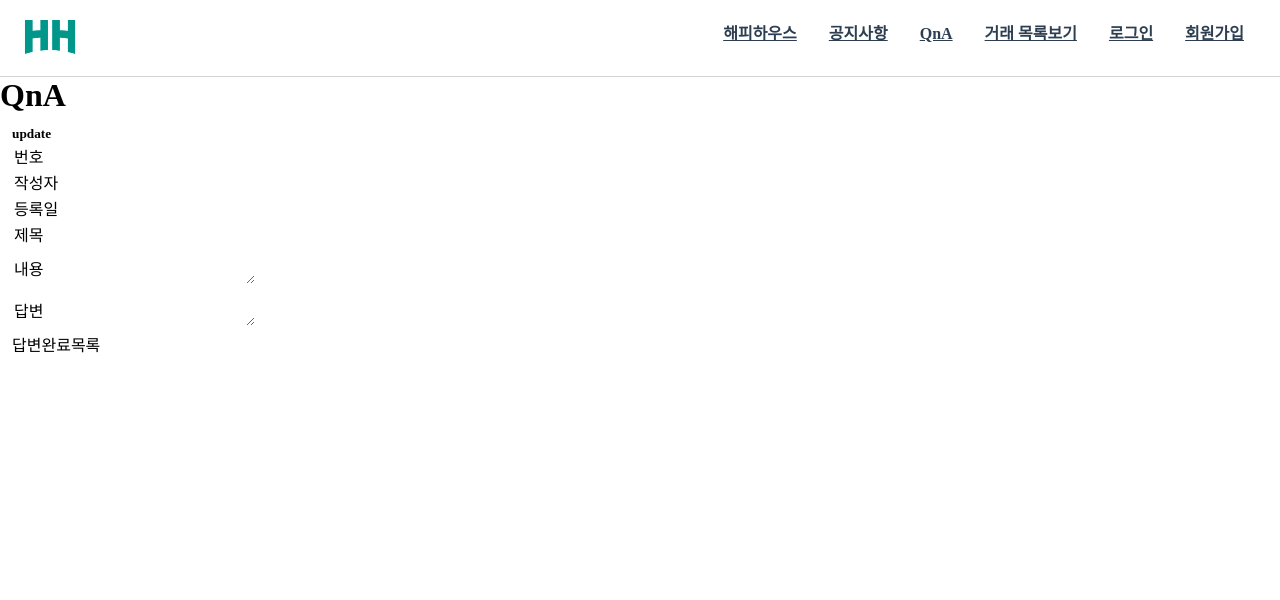
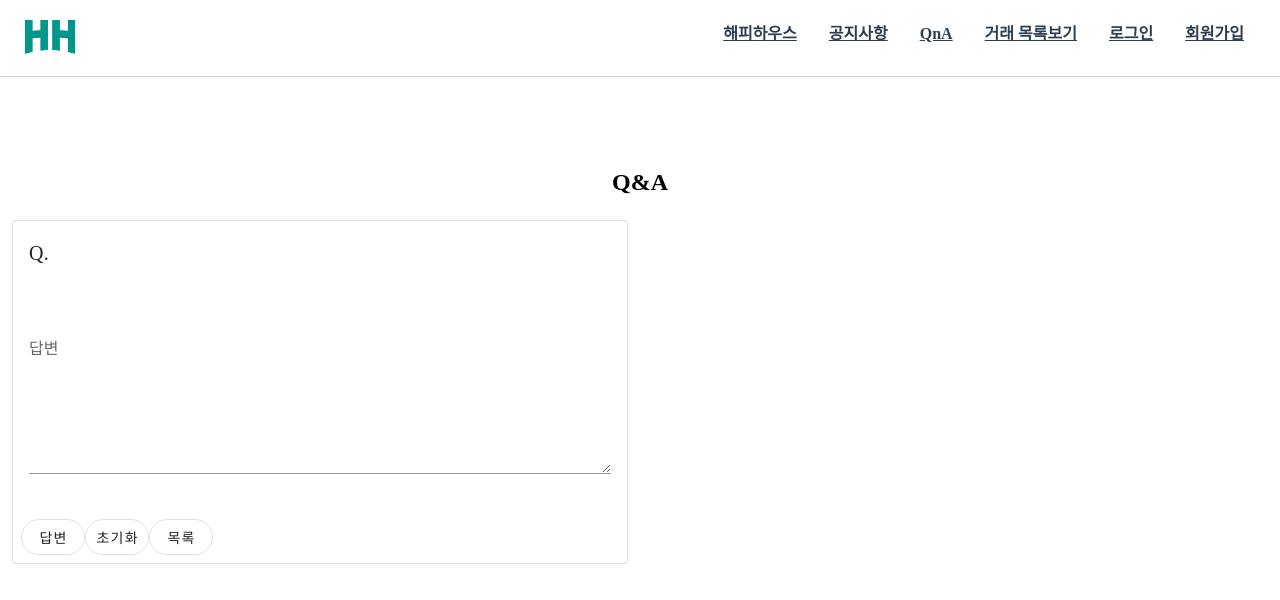
Before and after one commit to sumzi/HappyHouse, a Vue app in the folder happyhouse_vue/: page /qna/update/1 in a window 1280 px wide. Shown: the top 600 px of the page. Built offline with nearby package versions, Linux system fonts and the light colour scheme; what vue-fullpage.js would draw is missing.

Commit message:
Update qna

```diff
--- a/happyhouse_vue/src/components/qna/QnAList.vue
+++ b/happyhouse_vue/src/components/qna/QnAList.vue
@@ -1,13 +1,13 @@
 <template>
-  <div class="mt-4 col-8">
-    <table class="table table-bordered table-hover" style="table-layout: fixed">
-      <colgroup>
-        <col style="width: 10%" />
-        <col style="width: 40%" />
-        <col style="width: 15%" />
-        <col style="width: 20%" />
-        <col style="width: 15%" />
-      </colgroup>
+  <div class="d-flex justify-center">
+    <div class="col-8">
+      <div class="d-flex justify-end">
+        <v-btn outlined rounded color="success" @click="registQnA"
+          >문의하기</v-btn
+        >
+      </div>
+      <v-simple-table>
+        <template v-slot:default>
           <thead>
             <tr>
               <th>번호</th>
@@ -27,14 +27,22 @@
               <td>{{ qna.title }}</td>
               <td>{{ qna.userId }}</td>
               <td>{{ qna.ndate }}</td>
-          <td>{{ qna.reply === null ? "답변대기중" : "답변완료" }}</td>
+              <td v-if="qna.reply === null" style="color: red">답변대기중</td>
+              <td v-else style="color: blue">답변완료</td>
             </tr>
           </tbody>
-    </table>
-    <div>
-      <router-link class="btn btn-primary" :to="{ name: 'QnARegist' }"
-        >등록</router-link
-      >
+        </template>
+      </v-simple-table>
+
+      <div class="text-center mt-10">
+        <v-pagination
+          v-model="page"
+          :length="5"
+          color="#019689"
+          prev-icon="mdi-menu-left"
+          next-icon="mdi-menu-right"
+        ></v-pagination>
+      </div>
     </div>
   </div>
 </template>
@@ -53,9 +61,9 @@ export default {
     selectRow(no) {
       this.$router.push({ name: "QnASearch", params: { no: no } });
     },
-    // insertQnA() {
-    //   this.$router.push();
-    // },
+    registQnA() {
+      this.$router.push({ name: "QnARegist" });
+    },
   },
 };
 </script>
--- a/happyhouse_vue/src/components/qna/QnARegist.vue
+++ b/happyhouse_vue/src/components/qna/QnARegist.vue
@@ -1,35 +1,36 @@
 <template>
-  <div class="mt-4 col-8">
-    <table class="table table-bordered">
-      <tr>
-        <td>제목</td>
-        <td>
-          <input
-            type="text"
-            class="form-control"
-            id="title"
-            name="title"
+  <div class="d-flex justify-center">
+    <div class="col-6">
+      <v-card elevation="2" outlined class="pa-6">
+        <v-card-title>문의하기</v-card-title>
+        <v-card-text>
+          <v-text-field
+            label="제목"
+            color="success"
             v-model="title"
             ref="title"
-          />
-        </td>
-      </tr>
-      <tr>
-        <td>내용</td>
-        <td>
-          <textarea
-            type="text"
-            class="form-control"
-            id="content"
-            name="content"
+          ></v-text-field>
+        </v-card-text>
+        <v-card-text>
+          <v-textarea
+            color="success"
+            label="내용"
             v-model="content"
             ref="content"
-          />
-        </td>
-      </tr>
-    </table>
-    <div>
-      <button class="btn btn-primary" @click="registQnA">등록</button>
+          ></v-textarea>
+        </v-card-text>
+        <v-card-actions class="d-flex justify-space-around">
+          <v-btn color="primary" outlined rounded text @click="registQnA">
+            문의
+          </v-btn>
+          <v-btn color="warning" outlined rounded text @click="resetQnA">
+            초기화
+          </v-btn>
+          <v-btn color="success" outlined rounded text @click="moveQnAList">
+            목록
+          </v-btn>
+        </v-card-actions>
+      </v-card>
     </div>
   </div>
 </template>
@@ -45,6 +46,10 @@ export default {
     };
   },
   methods: {
+    resetQnA() {
+      this.title = "";
+      this.content = "";
+    },
     registQnA() {
       let error = true;
       let msg = "";
--- a/happyhouse_vue/src/components/qna/QnASearch.vue
+++ b/happyhouse_vue/src/components/qna/QnASearch.vue
@@ -1,38 +1,35 @@
 <template>
-  <div class="mt-4 col-8">
-    <h5>search</h5>
-    <table class="table table-bordered">
-      <tr>
-        <td>번호</td>
-        <td>
-          {{ qna.no }}
-        </td>
-      </tr>
-      <tr>
-        <td>작성자</td>
-        <td>{{ qna.userId }}</td>
-      </tr>
-      <tr>
-        <td>등록일</td>
-        <td>{{ qna.ndate }}</td>
-      </tr>
-      <tr>
-        <td>제목</td>
-        <td>{{ qna.title }}</td>
-      </tr>
-      <tr>
-        <td>내용</td>
-        <td>{{ qna.content }}</td>
-      </tr>
-      <tr>
-        <td>답변</td>
-        <td>{{ qna.reply }}</td>
-      </tr>
-    </table>
-    <div>
-      <button class="btn btn-primary" @click="updateQnA">답변등록</button>
-      <button class="btn btn-primary" @click="deleteQnA">삭제</button>
-      <button class="btn btn-primary" @click="moveQnAList">목록</button>
+  <div class="d-flex justify-center">
+    <div class="col-6">
+      <v-card elevation="2" outlined class="pa-6">
+        <v-card-title> Q. {{ qna.title }}</v-card-title>
+        <v-card-subtitle class="d-flex justify-space-between"
+          ><p>{{ qna.userId }}</p>
+          <p>{{ qna.ndate }}</p></v-card-subtitle
+        >
+        <v-card-text class="">{{ qna.content }}</v-card-text>
+      </v-card>
+      <v-card
+        class="mt-5 pa-6"
+        elevation="2"
+        outlined
+        v-if="qna.reply !== null"
+      >
+        <v-card-title>A.</v-card-title>
+        <v-card-text class="pb-5">{{ qna.reply }}</v-card-text>
+      </v-card>
+      <!-- 관리자만 보이도록 -->
+      <v-card-actions class="d-flex justify-space-around mt-6">
+        <v-btn color="primary" outlined rounded text @click="updateQnA"
+          >답변</v-btn
+        >
+        <v-btn color="error" outlined rounded text @click="deleteQnA"
+          >삭제</v-btn
+        >
+        <v-btn color="success" outlined rounded text @click="moveQnAList"
+          >목록</v-btn
+        >
+      </v-card-actions>
     </div>
   </div>
 </template>
--- a/happyhouse_vue/src/components/qna/QnAUpdate.vue
+++ b/happyhouse_vue/src/components/qna/QnAUpdate.vue
@@ -1,94 +1,31 @@
 <template>
-  <div class="mt-4 col-8">
-    <h5>update</h5>
-    <table class="table table-bordered">
-      <tr>
-        <td>번호</td>
-        <td>
-          <input
-            type="text"
-            class="form-control"
-            id="no"
-            name="no"
-            v-model="qna.no"
-            ref="no"
-            disabled
-          />
-        </td>
-      </tr>
-      <tr>
-        <td>작성자</td>
-        <td>
-          <input
-            type="text"
-            class="form-control"
-            id="userId"
-            name="userId"
-            v-model="qna.userId"
-            ref="userId"
-            disabled
-          />
-        </td>
-      </tr>
-      <tr>
-        <td>등록일</td>
-        <td>
-          <input
-            type="text"
-            class="form-control"
-            id="ndata"
-            name="ndata"
-            v-model="qna.ndate"
-            ref="ndata"
-            disabled
-          />
-        </td>
-      </tr>
-      <tr>
-        <td>제목</td>
-        <td>
-          <input
-            type="text"
-            class="form-control"
-            id="title"
-            name="title"
-            v-model="qna.title"
-            ref="title"
-            disabled
-          />
-        </td>
-      </tr>
-      <tr>
-        <td>내용</td>
-        <td>
-          <textarea
-            type="text"
-            class="form-control"
-            id="content"
-            name="content"
-            v-model="qna.content"
-            ref="content"
-            disabled
-          />
-        </td>
-      </tr>
-      <tr>
-        <td>답변</td>
-        <td>
-          <textarea
-            type="text"
-            class="form-control"
-            id="reply"
-            name="reply"
-            v-model="reply"
+  <div class="d-flex justify-center">
+    <div class="col-6">
+      <v-card elevation="2" outlined class="pa-6">
+        <v-card-title>Q. {{ qna.title }}</v-card-title>
+        <v-card-text>
+          {{ qna.content }}
+        </v-card-text>
+        <v-card-text>
+          <v-textarea
+            color="success"
+            label="답변"
+            v-model="reply2"
             ref="reply"
-          />
-        </td>
-      </tr>
-    </table>
-    <div>
-      <button class="btn btn-primary" @click="updateAnswer">답변완료</button>
-      <button class="btn btn-primary" @click="moveQnAList">목록</button>
+          ></v-textarea>
+        </v-card-text>
+        <v-card-actions class="d-flex justify-space-around">
+          <v-btn color="primary" outlined rounded text @click="updateAnswer">
+            답변
+          </v-btn>
+          <v-btn color="warning" outlined rounded text @click="resetQnA">
+            초기화
+          </v-btn>
+          <v-btn color="success" outlined rounded text @click="moveQnAList">
+            목록
+          </v-btn>
+        </v-card-actions>
+      </v-card>
     </div>
   </div>
 </template>
@@ -100,20 +37,26 @@ export default {
   name: "QnAUpdate",
   data() {
     return {
-      reply: "",
+      reply2: "",
     };
+  },
+  created() {
+    this.reply2 = this.qna.reply;
   },
   computed: {
     ...mapGetters(["qna"]),
   },
   methods: {
+    resetQnA() {
+      this.reply2 = this.qna.reply;
+    },
     moveQnAList() {
       this.$router.push({ name: "QnAList" });
     },
     updateAnswer() {
       let error = true;
       let msg = "";
-      !this.reply &&
+      !this.reply2 &&
         ((msg = "답변을 입력해 주세요"),
         (error = false),
         this.$refs.reply.focus());
@@ -123,7 +66,7 @@ export default {
       } else {
         http
           .put("/qna/reply", {
-            reply: this.reply,
+            reply: this.reply2,
             no: this.qna.no,
           })
           .then((res) => {
--- a/happyhouse_vue/src/views/QnA.vue
+++ b/happyhouse_vue/src/views/QnA.vue
@@ -1,11 +1,11 @@
 <template>
   <div>
     <header-nav />
-    <div class="">
-      <h1>QnA</h1>
-      <div class="">
-        <router-view />
-      </div>
+    <v-container>
+      <h2>Q&A</h2>
+    </v-container>
+    <div>
+      <router-view />
     </div>
   </div>
 </template>
```
Lines whose indentation alone changed are shown as unchanged.
